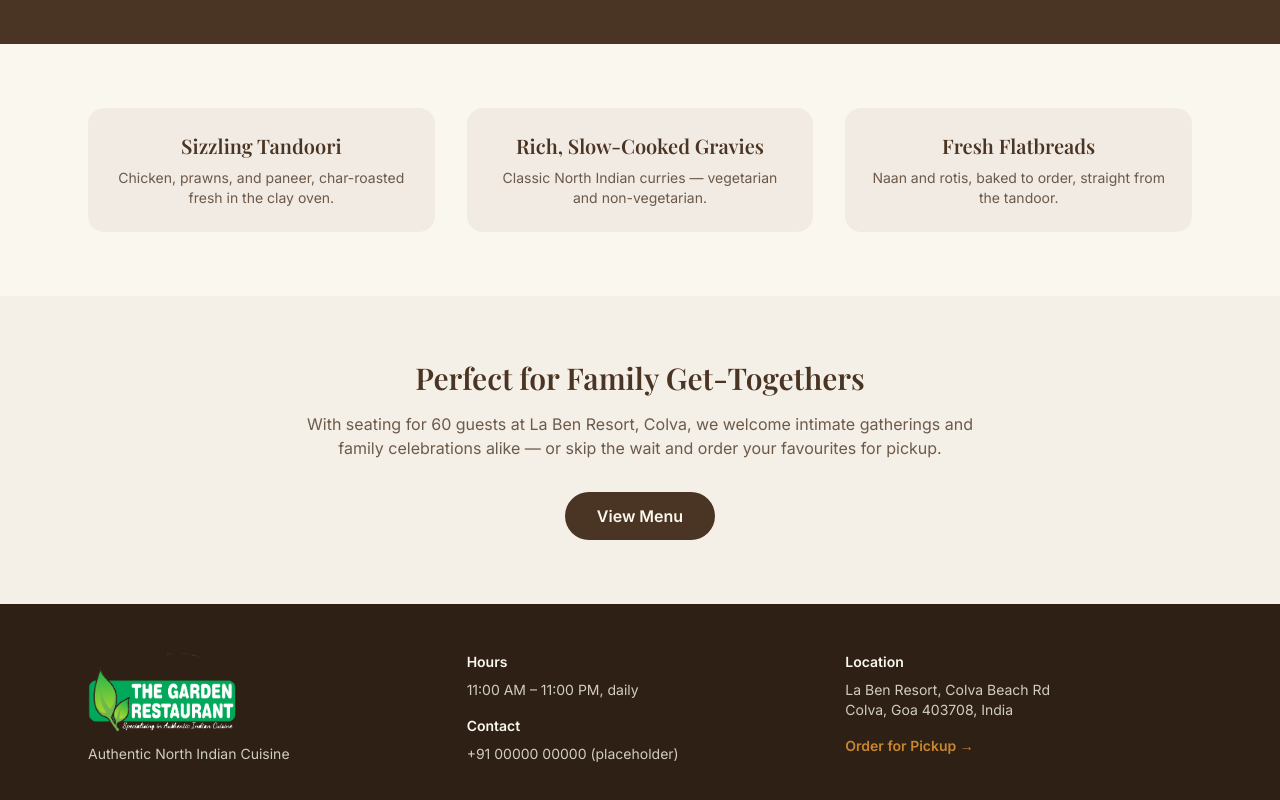
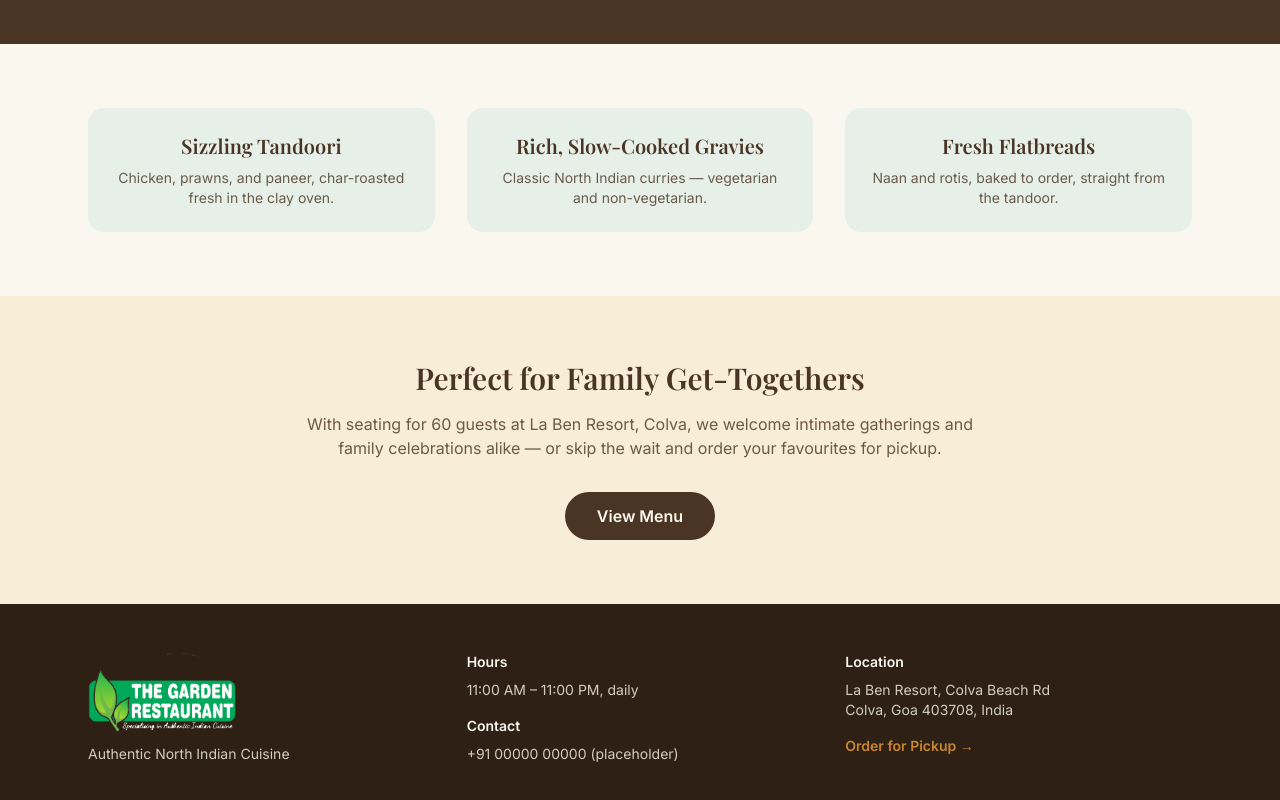
Before and after one commit to keithrodrigues4837/garden-restaurant, a Next.js app: page / in a window 1280 px wide. Shown: the part 598-1398 px from the top of the page. Built offline with nearby package versions, Linux system fonts and the light colour scheme; a web font is replaced by a local one.

Commit message:
Diversify homepage section colors: green highlight cards, gold family section, brown header/footer kept

```diff
--- a/src/app/globals.css
+++ b/src/app/globals.css
@@ -6,11 +6,12 @@
 
   --color-forest: #4a3423;
   --color-forest-dark: #2e2015;
-  --color-sage: #8a6a52;
-  --color-sage-light: #ede4dc;
+  --color-sage: #52b462;
+  --color-sage-light: #d9ede6;
   --color-cream: #faf7ee;
   --color-gold: #c9862f;
   --color-gold-dark: #a86a1f;
+  --color-gold-light: #f7e8c8;
   --color-brand: #00a859;
 }
 
@@ -24,6 +25,7 @@
   --color-cream: var(--color-cream);
   --color-gold: var(--color-gold);
   --color-gold-dark: var(--color-gold-dark);
+  --color-gold-light: var(--color-gold-light);
   --color-brand: var(--color-brand);
   --font-sans: var(--font-sans);
   --font-display: var(--font-display);
--- a/src/app/page.tsx
+++ b/src/app/page.tsx
@@ -59,7 +59,7 @@ export default function Home() {
         </div>
       </section>
 
-      <section className="bg-sage-light/40">
+      <section className="bg-gold-light/60">
         <div className="mx-auto max-w-4xl px-4 py-16 text-center sm:px-6">
           <h2 className="font-display text-3xl font-semibold text-forest">
             Perfect for Family Get-Togethers
```
